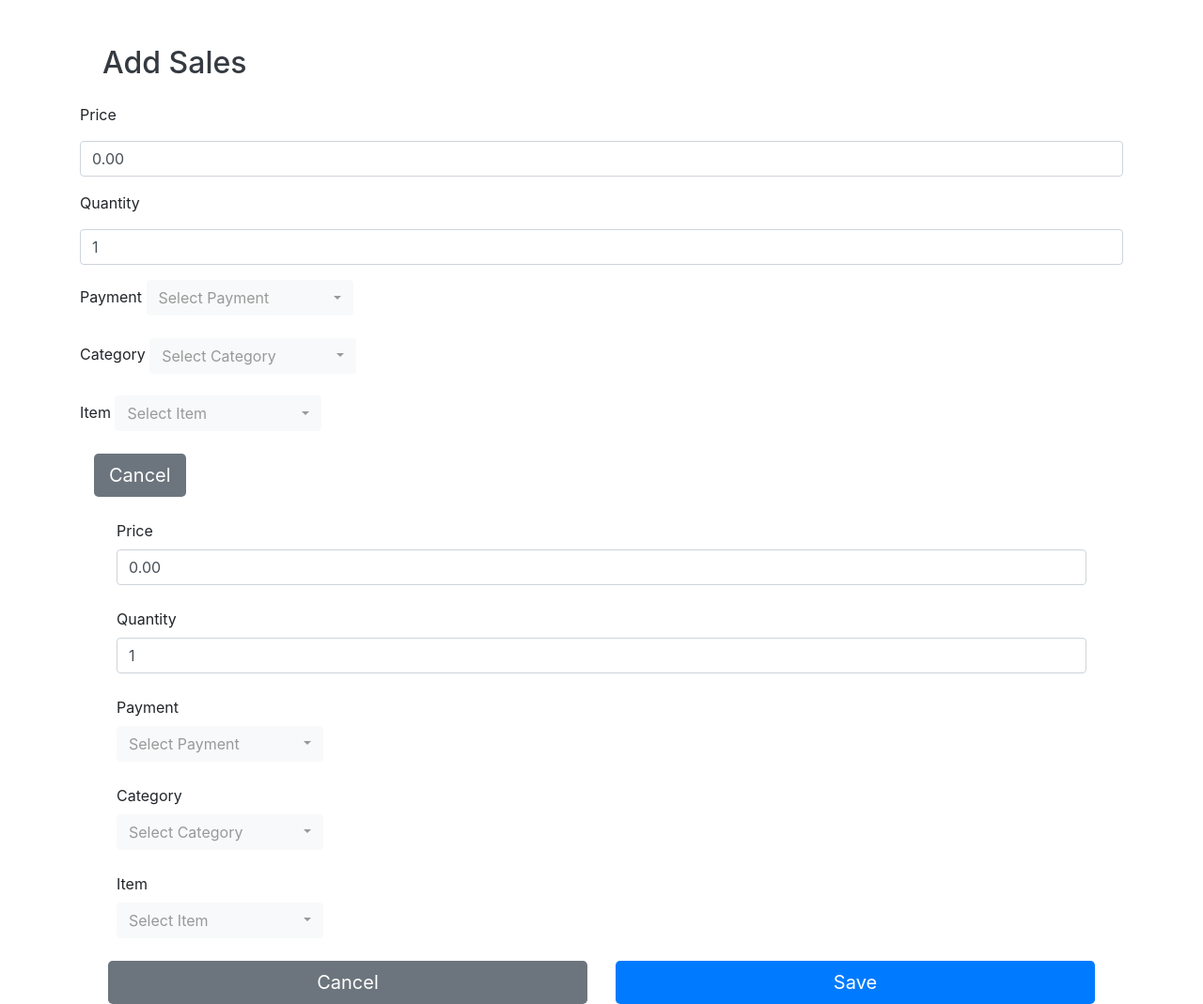
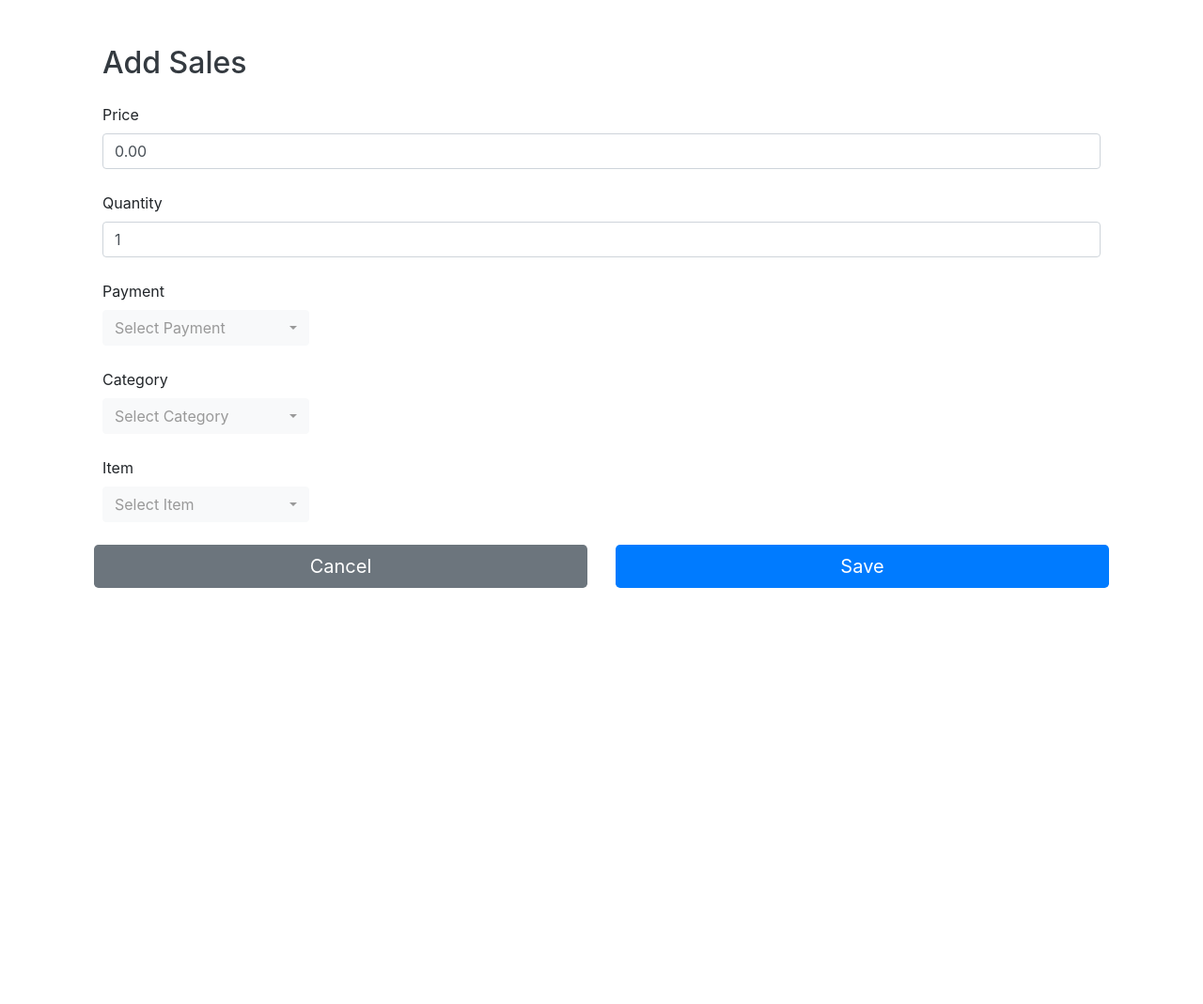
Before and after one commit to fvea/kleas-web-app, a Django app: page / in a window 1280 px wide. Shown: the whole page at 94% size. After the commit the page ends 626 px from the top, so only its background shows below. Run offline with Django 4.2, Linux system fonts and the light colour scheme; data that the repository does not hold is empty.

Commit message:
updated add.html

```diff
--- a/sales/templates/sales/add.html
+++ b/sales/templates/sales/add.html
@@ -3,29 +3,7 @@
 
 {% block content %}
 
-
 <h2 class="text-dark ms-3 mt-5 m-4">Add Sales</h2>
-
-<form method="post" id="saleForm" data-items-url="{% url 'sales:ajax_load_items' %}" novalidate>
-  {% csrf_token %}
-
-  {% for field in form %}
-  <div class="mb-3">
-    <label for="{{field.id_for_label}}" class="form-label">{{ field.label_tag }}</label>
-    {{ field }}
-  </div>
-  {{ field.errors }}
-  {% endfor %}
-
-  <!-- <button type="submit" class="btn btn-primary">Save</button> -->
-  <div class="container-fluid">
-    <div class="row">
-      <div class="col">
-        <div class="d-grid gap-2">
-          <button type="reset" class="btn btn-secondary btn-lg border-0" id="cancel-btn">Cancel</button>
-        </div>
-
-
 
 <!-- Add Sale Transaction Form -->
 <form method="post" id="saleForm" data-items-url="{% url 'sales:ajax_load_items' %}">
```
Also changed, not shown: sales/migrations/0001_initial.py. Lines whose indentation alone changed are shown as unchanged.
